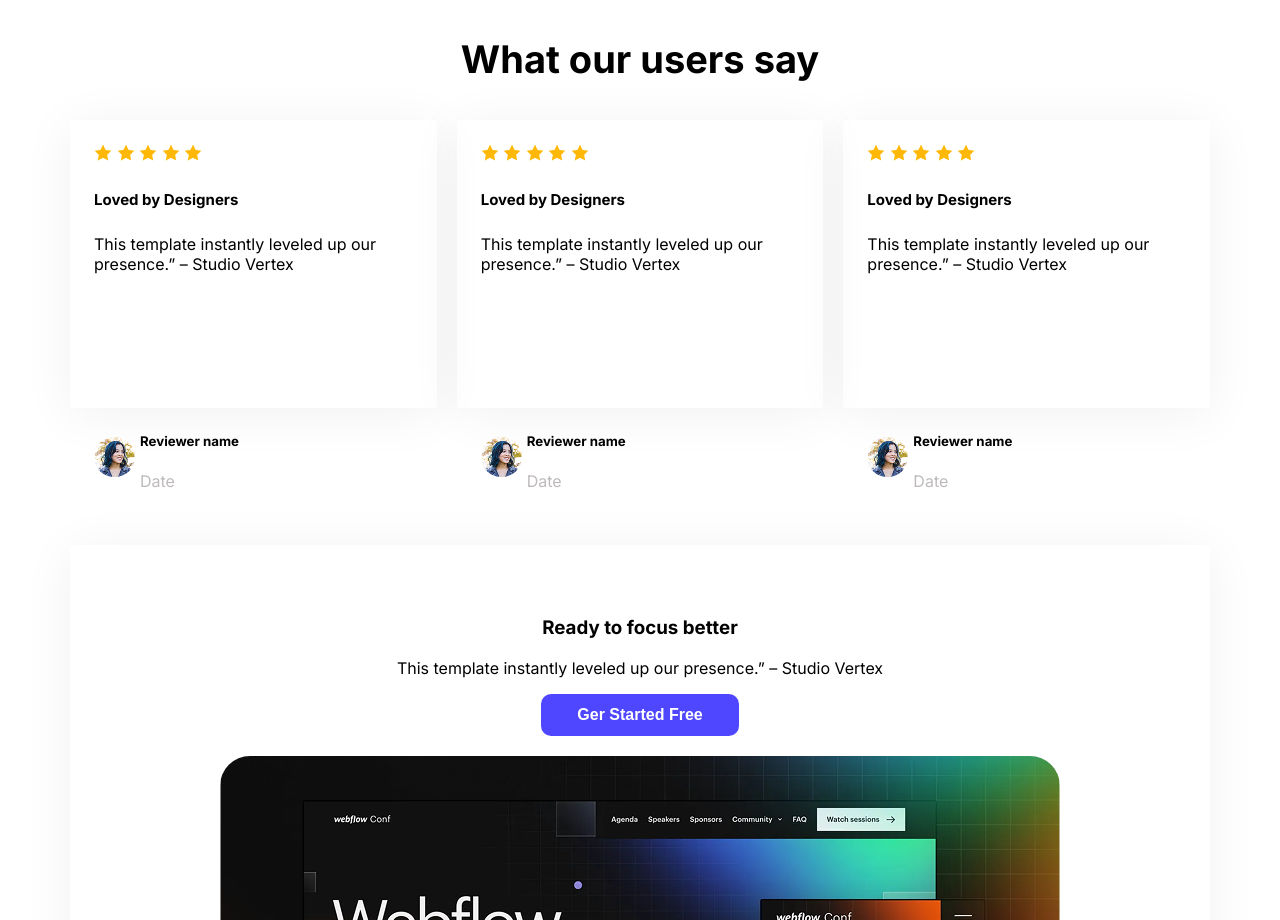
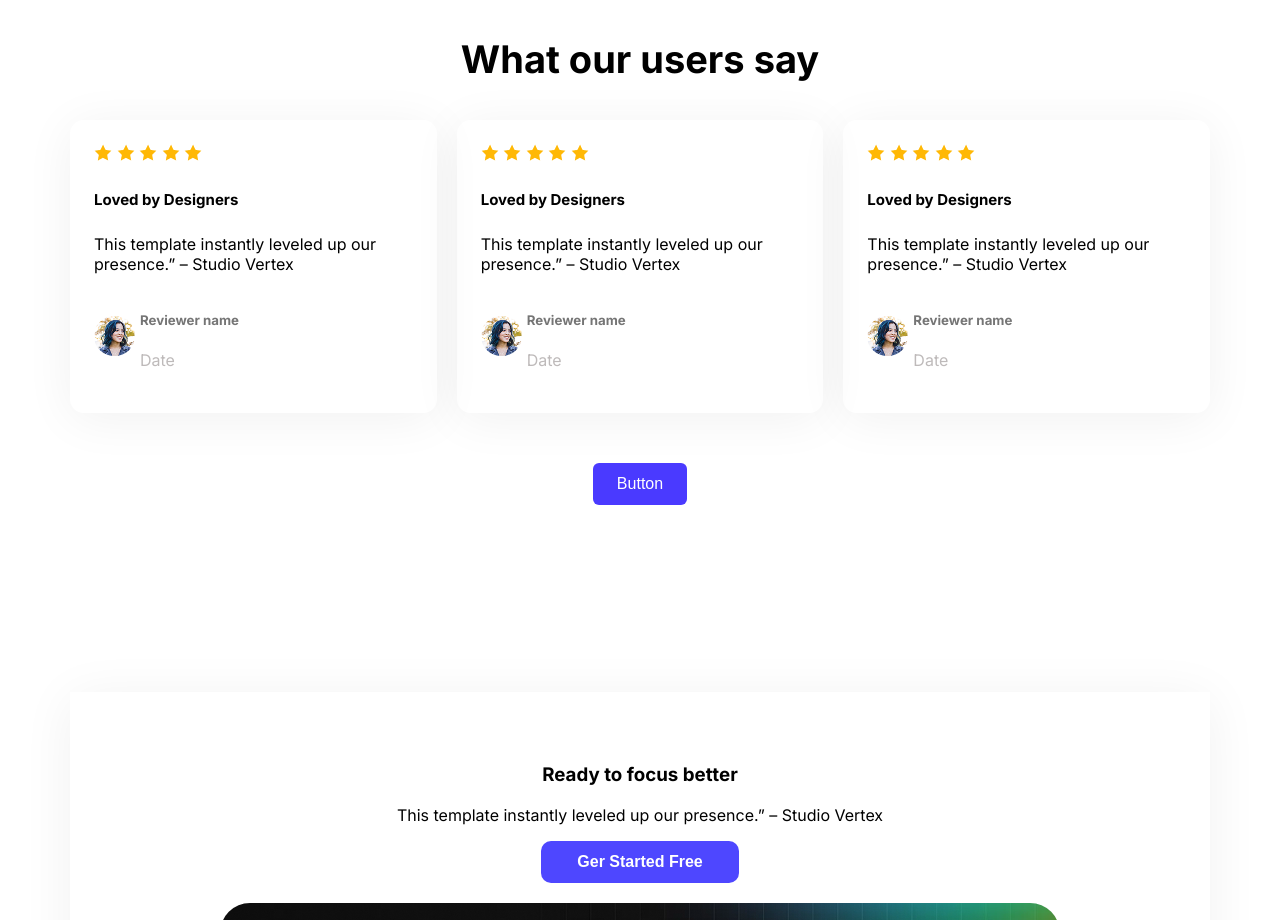
Before and after one commit to Shuvro882/Assignment-1, a plain HTML site: page index.html in a window 1280 px wide. Shown: the part 1869-2789 px from the top of the page. Drawn offline with Linux system fonts and the light colour scheme.

Commit message:
added new button and problem solved

```diff
--- a/index.html
+++ b/index.html
@@ -93,9 +93,9 @@
                 <p class="dates">Date</p>
             </div>
             </div>
+        </div>
 
 
-     </div>
         <div class="user">
             <img src="images/icon-star.png" alt="">
             <img src="images/icon-star.png" alt="">
@@ -138,12 +138,15 @@
             </div>
             </div>
 
+ </div>
+     </div>
+</section>
 
-     </div>
-     </div>
-
-
-    </section>
+<section class="hoover-button">
+    <div class="button-container">
+    <button class="main-button">Button</button>
+  </div>
+</section>
 
     <section class="focus">
         <div class="focusing">
@@ -177,9 +180,7 @@
         </div>
     </section>
 
-
 </main>
-
 
 <footer class="footer">
   <h3 class="footer-logo">LOGO</h3>
--- a/styles/assignment.css
+++ b/styles/assignment.css
@@ -167,6 +167,37 @@ font-weight: 16px;
 color: rgba(0, 0, 0, 50%);
 }
 
+
+/* hoover button */
+.button-container {
+  text-align: center;
+  padding: 50px;
+}
+
+/* Button style */
+.main-button {
+  background-color: #4a3aff;
+  color: #ffffff;
+  border: none;
+  padding: 12px 24px;
+  font-size: 16px;
+  font-weight: 500;
+  border-radius: 6px;
+  cursor: pointer;
+  transition: all 0.3s ease;
+}
+
+/* Hover effect */
+.main-button:hover {
+  background-color: #372bdc;
+  transform: scale(1.05);
+}
+
+
+
+
+/* what our users says */
+
 .users-container{
     display: flex;
     gap: 20px;
@@ -190,18 +221,23 @@ color: rgba(0, 0, 0, 50%);
     display: flex;
     gap: 5px;
     align-items: center;
-    margin-top: 137px;
+}
+
+.user-name{
+    color: #757575;
 }
 
 .dates{
     color: rgb(190, 186, 186);
 }
 
+
 .user{
     padding: 24px;
     box-shadow: 0px 6px 50px 0px rgba(0, 0, 0,  0.06);
-    height: 240px;
-    width: 360px;
+    height: 245px;
+    width: 370px;
+    border-radius: 14px;
 }
 
 .bigg{
@@ -226,7 +262,7 @@ color: rgba(0, 0, 0, 50%);
     padding-top: 71px;
 }
 
-/* touch column */
+/* form column */
 .touching{
     display: flex;
     justify-content: space-between;
```
